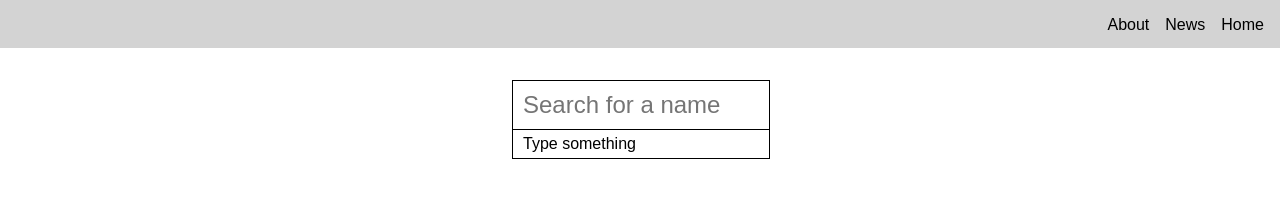
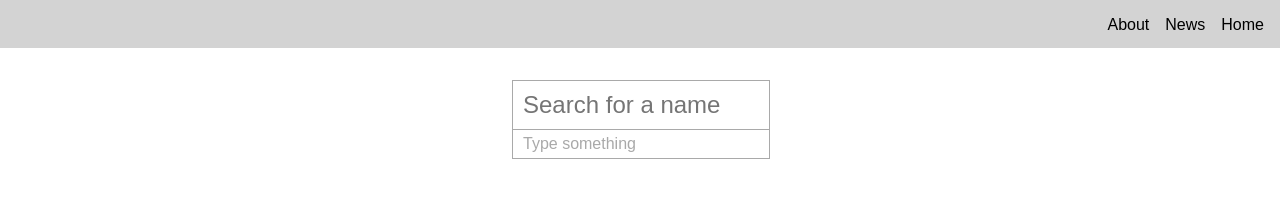
Before and after one commit to poud/Learn, a plain HTML site: page index.html in a window 1280 px wide. Drawn offline with Linux system fonts and the light colour scheme.

Commit message:
css border color

```diff
--- a/search.css
+++ b/search.css
@@ -41,16 +41,16 @@ nav > ul > li > a {
   padding: 10px;
 
   background-color: white;
-  border: 1px solid black;
+  border: 1px solid #A9A9A9;
 }
 
 #search {
   width: 100%;
 
   background-color: white;
-  border-right: 1px solid black;
-  border-left: 1px solid black;
-  border-bottom: 1px solid black;
+  border-right: 1px solid #A9A9A9;
+  border-left: 1px solid #A9A9A9;
+  border-bottom: 1px solid #A9A9A9;
 }
 #search > #search-no-results,#search-help {
   padding-top: 5px;
@@ -58,6 +58,8 @@ nav > ul > li > a {
   padding-left: 10px;
   padding-right: 10px;
   width: 100%;
+
+  color: #A9A9A9;
 }
 
 #search-results > ul {
```
